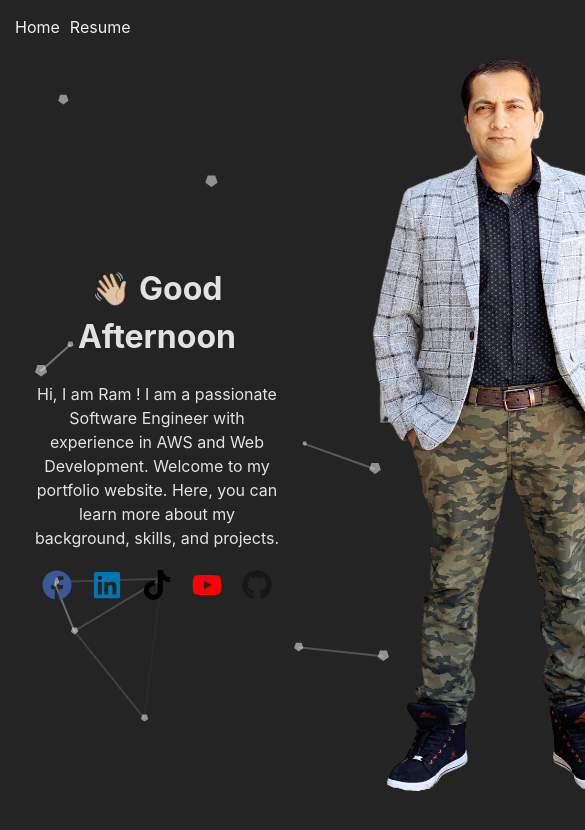
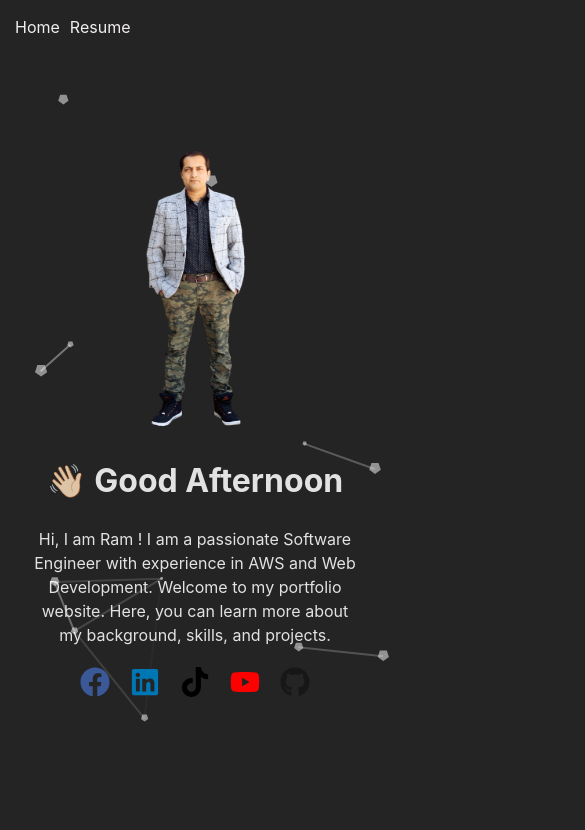
Before and after one commit to reewajc/resume-ui, a React (Vite) app: page / in a window 390 px wide. Shown: the top 830 px of the page, 585 px wide, since content can reach past the window. Built offline with nearby package versions, Linux system fonts and the light colour scheme.

Commit message:
fix layout for mobile

```diff
--- a/src/assets/ReseumeComponents.module.css
+++ b/src/assets/ReseumeComponents.module.css
@@ -26,24 +26,26 @@
   background-color: #323131; /* Change to whatever color you want for active section */
 }
 
-/* ResumeComponents.module.css */
-
+/* Update the bullet list for mobile screens */
 .bulletList {
   list-style-type: none; /* Remove default list style */
   padding-left: 0; /* Remove default padding */
-  columns: 6; /* Arrange items in four columns */
-  column-gap: 20px; /* Gap between columns */
+  columns: 3; /* Arrange items in a single column for mobile */
   text-align: left;
 }
 
-/* Summary.module.css */
+/* Update the summary container for mobile screens */
 .summaryContainer {
   text-align: left; /* Align text to left */
-}
-.summaryText{
-
 }
 
 .summaryText::first-letter {
   margin-left: 1em; /* Adjust the indentation as needed */
 }
+
+/* Media query for mobile screens */
+@media only screen and (max-width: 600px) {
+  .section {
+    width: 100%; /* Make sections full width on mobile */
+  }
+}
--- a/src/components/Home.css
+++ b/src/components/Home.css
@@ -1,9 +1,21 @@
 .home-container {
-    display: flex;
-    align-items: center; /* Vertically align items */
+  display: flex;
+  justify-content: space-between; /* Add space between items */
+  align-items: center;
+  text-align: center;
+}
+
+.profile-image {
+  width: 400px; /* Adjust according to your design */
+  height: auto;
+}
+
+@media only screen and (max-width: 600px) {
+  .home-container {
+    flex-direction: column-reverse; /* Stack the image on top in mobile view */
   }
-
   .profile-image {
-    width: 400px; /* Set width of the image */
-    margin-left: 20px; /* Adjust margin as needed */
+    width: 150px;
+    height: auto;
   }
+}
```
